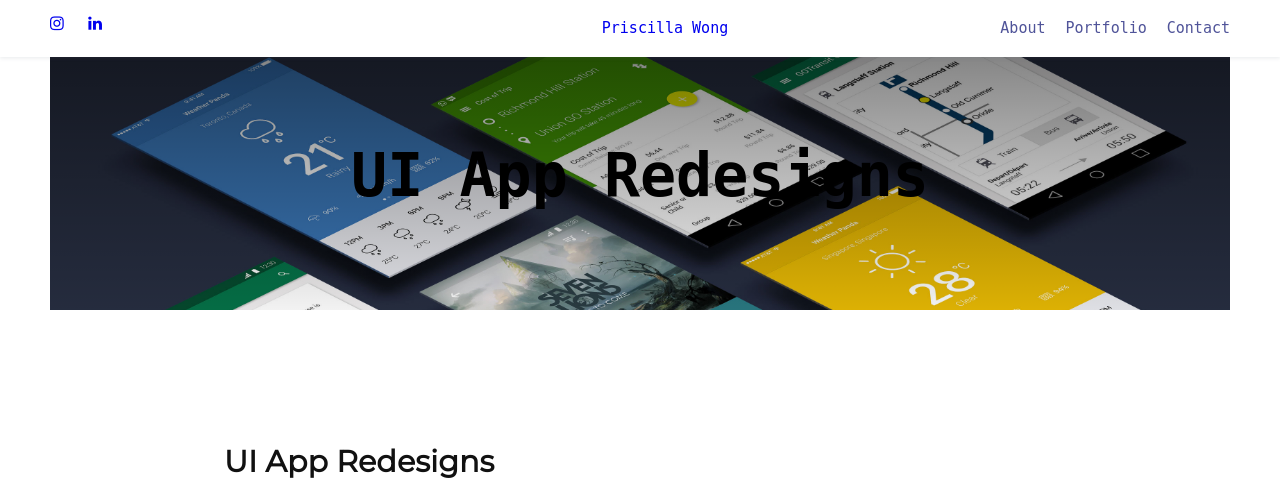
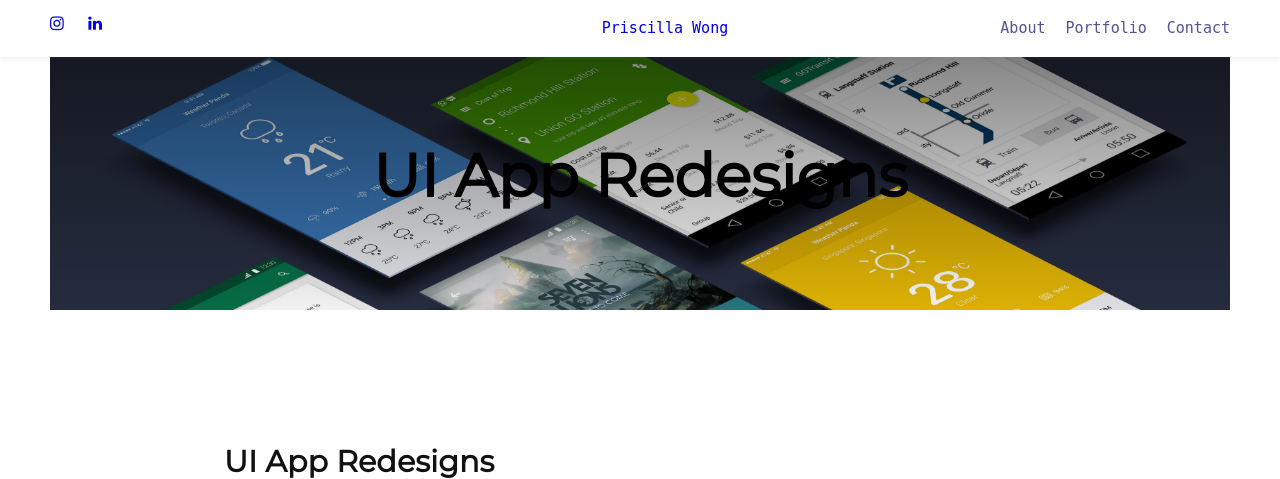
Before and after one commit to priswongys/priswongys.github.io, a PHP site: page /ui.html in a window 1280 px wide. Shown: the top 479 px of the page. Run offline with PHP 8.4, Linux system fonts and the light colour scheme.

Commit message:
Text Style Changes

```diff
--- a/styles/styles.css
+++ b/styles/styles.css
@@ -120,7 +120,7 @@ section {
 
 
 h1 {
-	font-family: 'Roboto Mono', monospace;
+	font-family: 'Montserrat', sans-serif;
 	line-height: 8px;
 	font-size: 60px;
 	color: #000;
```
